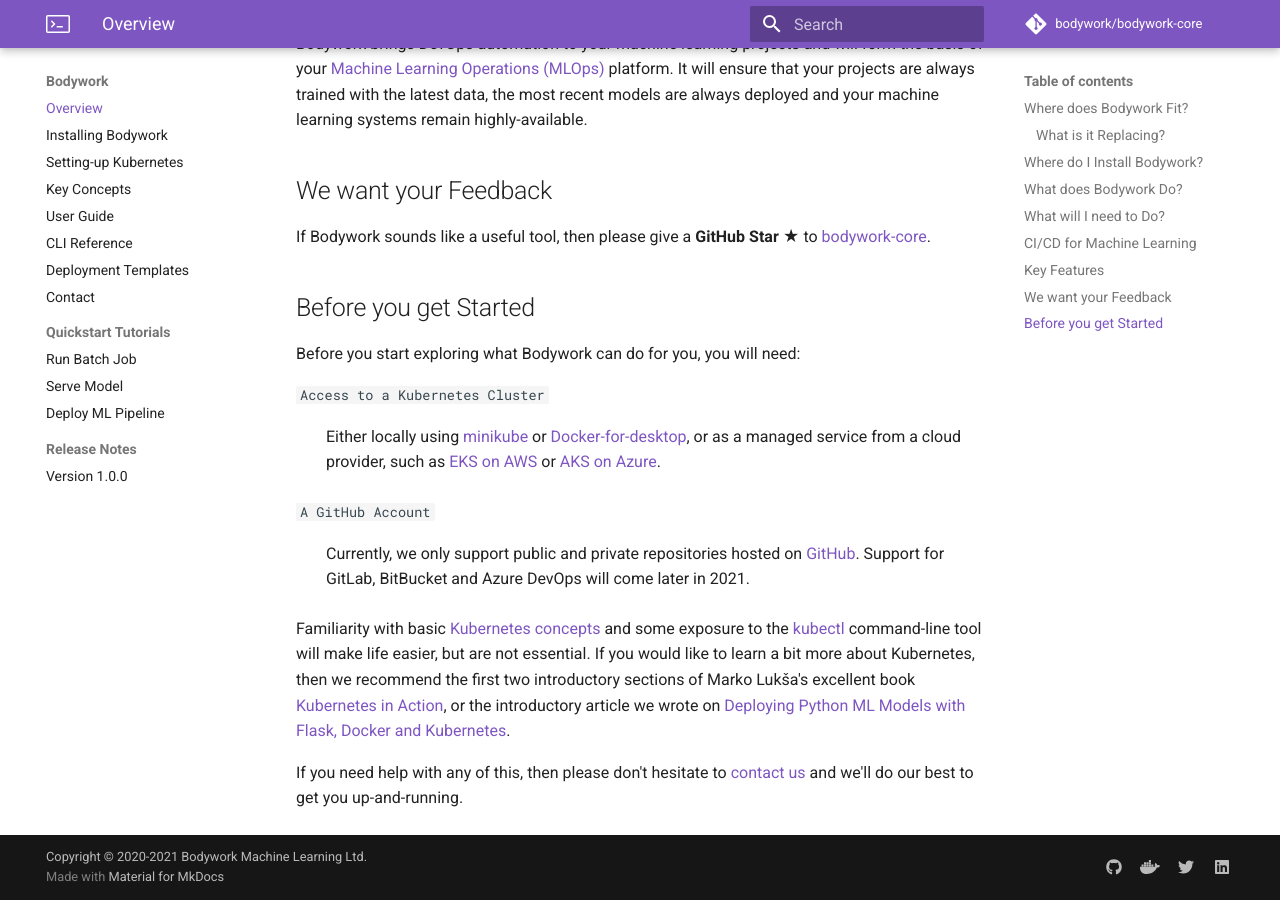
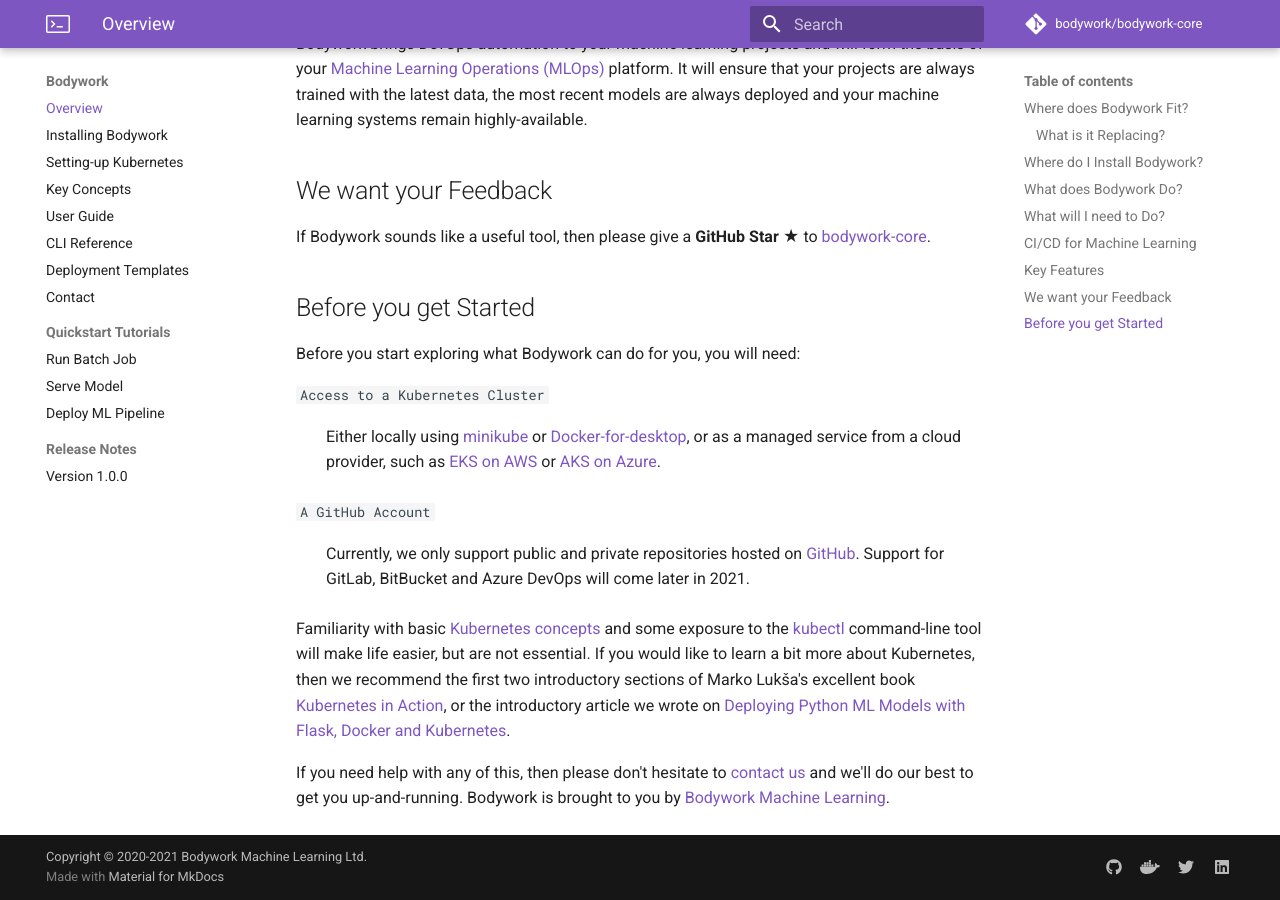
Before and after one commit to bodywork-ml/bodywork-docs, an MkDocs documentation site: the page built from docs/index.md, in a window 1280 px wide and 900 px high, scrolled down 4635 px. Built offline with MkDocs 1.6.1 and Material for MkDocs 9.7.7, drawn with Linux system fonts in a browser that asks for light colours; comment, search, counter and statistics services are not loaded.

Commit message:
Add links to main bodywork website.

```diff
--- a/docs/index.md
+++ b/docs/index.md
@@ -97,4 +97,4 @@ Before you start exploring what Bodywork can do for you, you will need:
 
 Familiarity with basic [Kubernetes concepts](https://kubernetes.io/docs/concepts/) and some exposure to the [kubectl](https://kubernetes.io/docs/reference/kubectl/overview/) command-line tool will make life easier, but are not essential. If you would like to learn a bit more about Kubernetes, then we recommend the first two introductory sections of Marko Lukša's excellent book [Kubernetes in Action](https://www.manning.com/books/kubernetes-in-action?query=kubernetes), or the introductory article we wrote on [Deploying Python ML Models with Flask, Docker and Kubernetes](https://alexioannides.com/2019/01/10/deploying-python-ml-models-with-flask-docker-and-kubernetes/).
 
-If you need help with any of this, then please don't hesitate to [contact us](contact.md) and we'll do our best to get you up-and-running.
+If you need help with any of this, then please don't hesitate to [contact us](contact.md) and we'll do our best to get you up-and-running. Bodywork is brought to you by [Bodywork Machine Learning](https://www.bodyworkml.com).
```
Also changed, not shown: docs/contact.md (+1 -1 lines).
